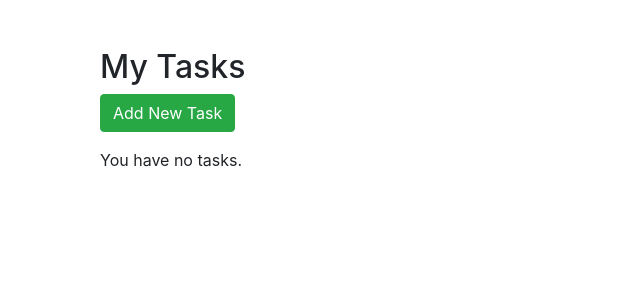
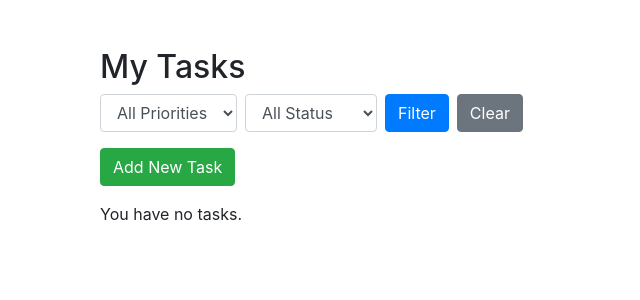
Before and after one commit to navya-sree-2/Personal_Task_Enhancer, a Django app: page /tasks/ in a window 1280 px wide. Shown: the part 56-356 px from the top of the page, without its empty margins (0-640 px from the left). Run offline with Django 4.2, Linux system fonts and the light colour scheme; a user stored in the database is signed in; data comes from the database, SQL or seed files in the repository; both versions use the stored data as it was after the commit; some libraries are stand-ins or nearby versions.

Commit message:
Added task filtering using priority level and status

```diff
--- a/PTE/task_enhancer/tasks/templates/tasks/task_list.html
+++ b/PTE/task_enhancer/tasks/templates/tasks/task_list.html
@@ -5,7 +5,29 @@
 {% block content %}
 <div class="container mt-5">
     <h2>My Tasks</h2>
+
+    <!-- Filter Form -->
+    <form method="GET" class="form-inline mb-3">
+        <select name="priority" class="form-control mr-2">
+            <option value="">All Priorities</option>
+            <option value="H" {% if request.GET.priority == 'H' %}selected{% endif %}>High</option>
+            <option value="M" {% if request.GET.priority == 'M' %}selected{% endif %}>Medium</option>
+            <option value="L" {% if request.GET.priority == 'L' %}selected{% endif %}>Low</option>
+        </select>
+
+        <select name="status" class="form-control mr-2">
+            <option value="">All Status</option>
+            <option value="P" {% if request.GET.status == 'P' %}selected{% endif %}>Pending</option>
+            <option value="IP" {% if request.GET.status == 'IP' %}selected{% endif %}>In Progress</option>
+            <option value="C" {% if request.GET.status == 'C' %}selected{% endif %}>Completed</option>
+        </select>
+
+        <button type="submit" class="btn btn-primary">Filter</button>
+        <a href="{% url 'task_list' %}" class="btn btn-secondary ml-2">Clear</a>
+    </form>
+
     <a href="{% url 'task_create' %}" class="btn btn-success mb-3">Add New Task</a>
+
     {% if tasks %}
         <table class="table table-striped">
             <thead>
--- a/PTE/task_enhancer/tasks/views.py
+++ b/PTE/task_enhancer/tasks/views.py
@@ -148,23 +148,36 @@ def profile_view(request):
 @login_required
 def task_list(request):
     category_id = request.GET.get('category', None)
+    priority = request.GET.get('priority', None)
+    status = request.GET.get('status', None)
+
+    tasks = Task.objects.filter(user=request.user).order_by('due_date')
+
     if category_id:
-        tasks = Task.objects.filter(user=request.user, category_id=category_id).order_by('due_date')
-    else:
-        tasks = Task.objects.filter(user=request.user).order_by('due_date')
-    paginator = Paginator(tasks, 5)  # Change '5' to the number of tasks you want per page
+        tasks = tasks.filter(category_id=category_id)
+    if priority:
+        tasks = tasks.filter(priority=priority)
+    if status:
+        tasks = tasks.filter(status=status)
+
+    # Pagination: 5 tasks per page
+    paginator = Paginator(tasks, 5)
     page = request.GET.get('page', 1)
+
     try:
         tasks = paginator.page(page)
     except PageNotAnInteger:
         tasks = paginator.page(1)
     except EmptyPage:
         tasks = paginator.page(paginator.num_pages)
+
     categories = Category.objects.all()
+
     return render(request, 'tasks/task_list.html', {
         'tasks': tasks,
-        'categories': categories
+        'categories': categories,
     })
+
 
 
 @login_required
```
Also changed, not shown: PTE/task_enhancer/db.sqlite3.
